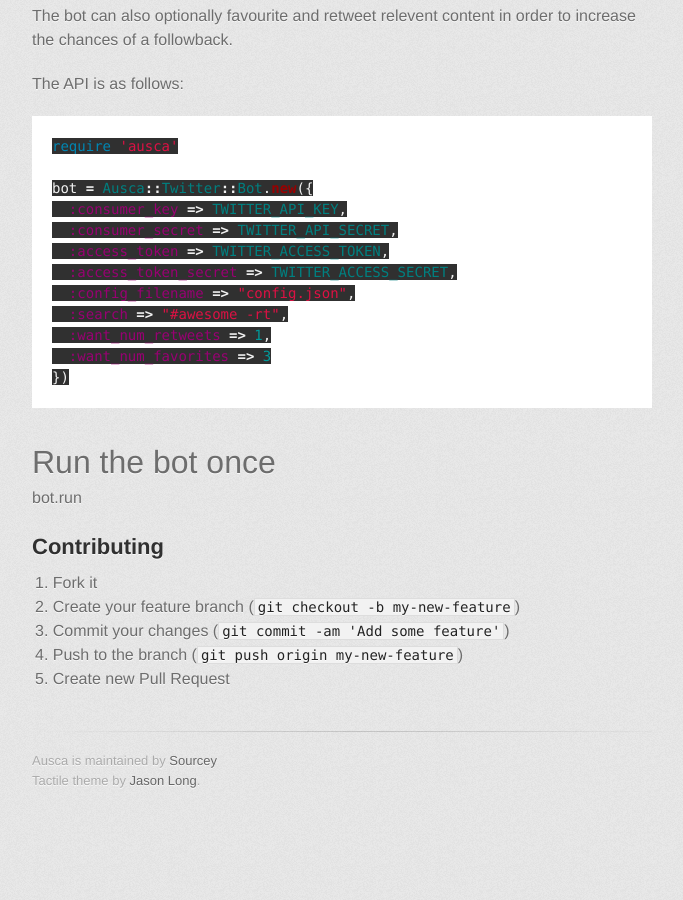
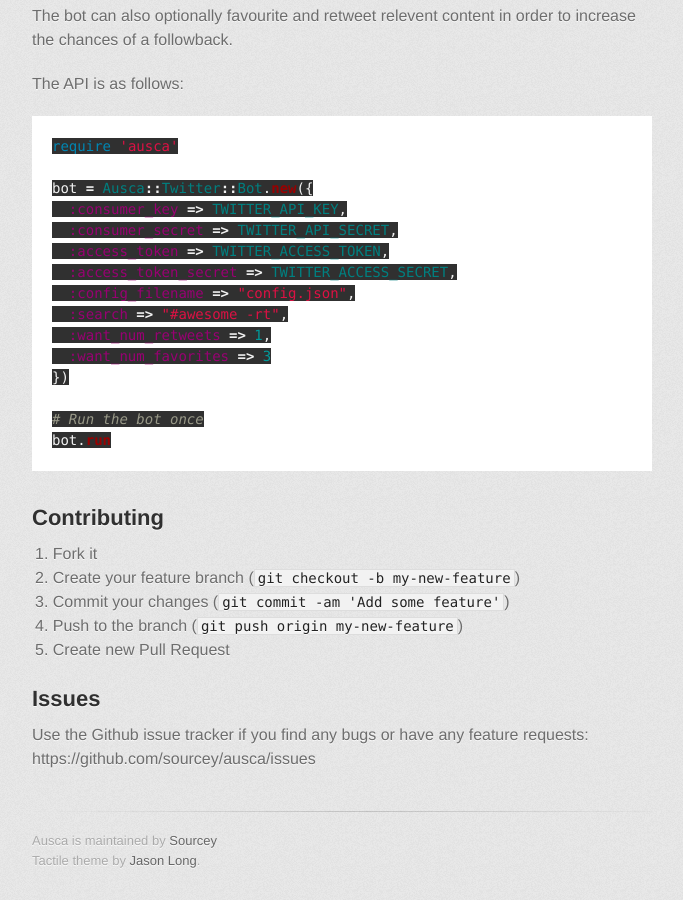
Before and after one commit to sourcey/ausca, a Jekyll site: the page built from index.md, in a window 1280 px wide and 900 px high, scrolled down 1650 px. Shown: the whole window, without its empty margins (298-981 px from the left). Built offline with Jekyll 4.4.1, drawn with Linux system fonts in a browser that asks for light colours; some web fonts are replaced; Markdown is read by kramdown in place of the engine named in the settings; before the commit the page ends 2470 px from its top, so only the background shows below that.

Commit message:
markdown fix

````diff
--- a/index.md
+++ b/index.md
@@ -76,10 +76,10 @@ bot = Ausca::Twitter::Bot.new({
   :want_num_retweets => 1,
   :want_num_favorites => 3
 })
-```
 
 # Run the bot once
 bot.run
+```
 
 ## Contributing
 
@@ -88,3 +88,7 @@ bot.run
 3. Commit your changes (`git commit -am 'Add some feature'`)
 4. Push to the branch (`git push origin my-new-feature`)
 5. Create new Pull Request
+
+## Issues
+
+Use the Github issue tracker if you find any bugs or have any feature requests: https://github.com/sourcey/ausca/issues
````
